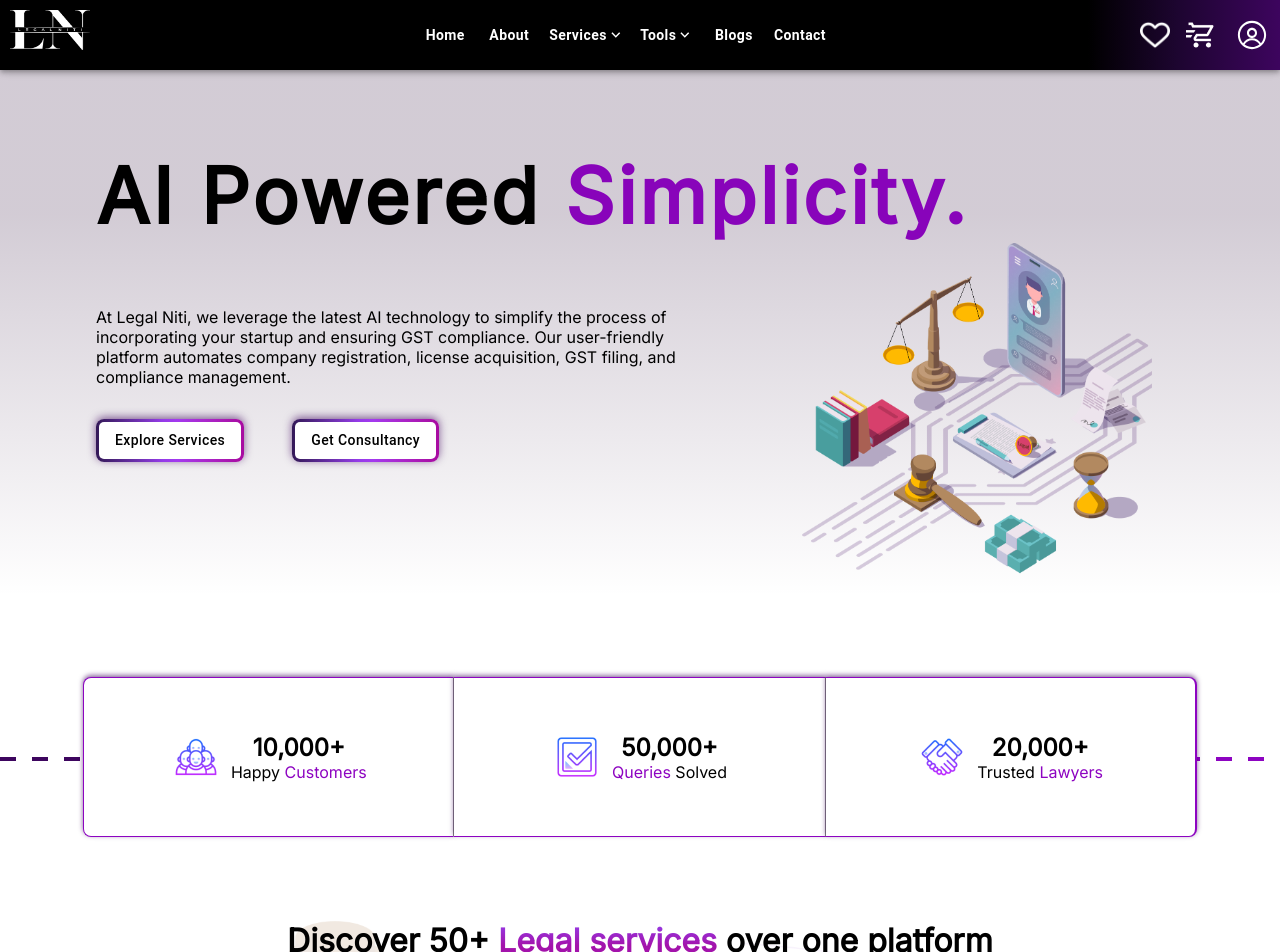
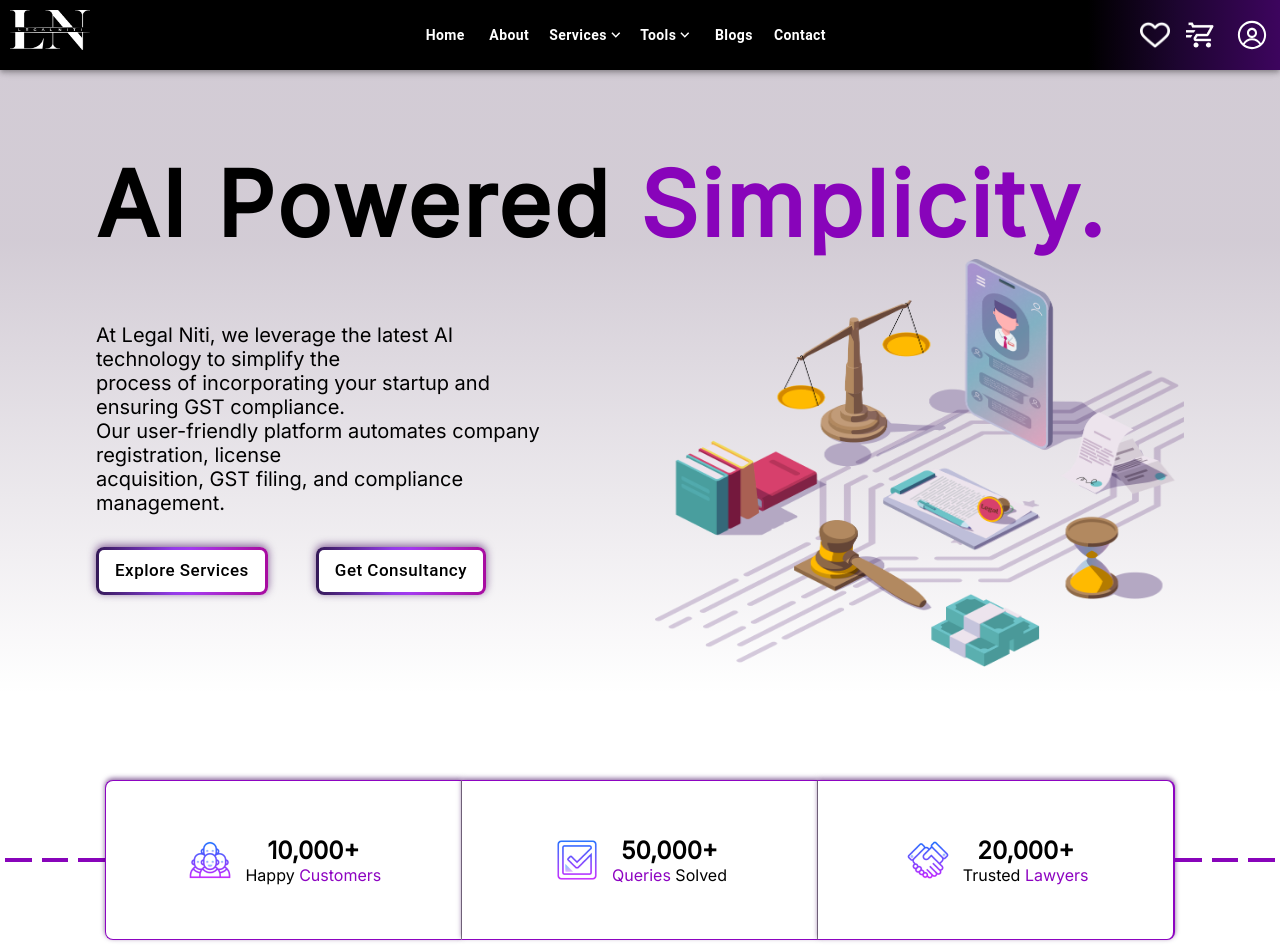
Before and after one commit to Bipulkumarsingh01/legalnitifrontend, a React (Vite) app: page / in a window 1280 px wide. Shown: the top 952 px of the page. Built offline with nearby package versions, Linux system fonts and the light colour scheme; a web font is replaced by a local one.

Commit message:
done with ai lnaiinfograph  part

```diff
--- a/src/ThemeConfig.tsx
+++ b/src/ThemeConfig.tsx
@@ -176,7 +176,8 @@
             boxShadow: "0px -1.75906px 9px rgba(61, 5, 94, 0.63)",
             borderRadius: "var(--lnai-primary-border-radius)",
             "&:hover": {
-              color: "black",
+              color: "white",
+              background: "black",
             },
           },
         },
--- a/src/components/LNAILandingView/LNAIAiPowered/LNAIAiPowered.css
+++ b/src/components/LNAILandingView/LNAIAiPowered/LNAIAiPowered.css
@@ -11,8 +11,11 @@
 
 .lnai-landing-view-about-ai-heading {
   font-weight: 600;
-  font-size: 4.8rem;
+  font-size: 5.625rem;
   letter-spacing: 0.188rem;
+  font-style: normal;
+  font-weight: 600;
+  line-height: normal;
 }
 
 .lnai-landing-view-about-ai-details {
@@ -20,7 +23,8 @@
 }
 
 .lnai-landing-view-about-ai-details p {
-  width: 90%;
+  width: 100%;
+  font-size: 20px;
 }
 
 .lnai-landing-view-about-ai-buttons-container {
@@ -28,8 +32,16 @@
   margin-top: 2rem;
   gap: 3rem;
 }
-
+.lnai-landing-view-about-ai-buttons-container button {
+  font-size: 17px;
+}
+/* changes */
+.lnai-landing-view-about-ai-image {
+  margin-left: 110px;
+}
 .lnai-landing-view-about-ai-image img {
-  margin-right: 2rem;
+  width: 529.46px;
+  height: 432px;
+  /* margin-right: 2rem; */
   /* margin-top: -1.7rem; */
 }
--- a/src/components/LNAILandingView/LNAIAiPowered/LNAIAiPowered.tsx
+++ b/src/components/LNAILandingView/LNAIAiPowered/LNAIAiPowered.tsx
@@ -12,9 +12,12 @@
       <div className="lnai-landing-page-about-ai-details-and-image-container">
         <div className="lnai-landing-view-about-ai-details">
           <p>
-            At Legal Niti, we leverage the latest AI technology to simplify the
-            process of incorporating your startup and ensuring GST compliance.
-            Our user-friendly platform automates company registration, license
+            At Legal Niti, we leverage the latest AI technology to simplify the{" "}
+            <br />
+            process of incorporating your startup and ensuring GST compliance.{" "}
+            <br />
+            Our user-friendly platform automates company registration, license{" "}
+            <br />
             acquisition, GST filing, and compliance management.
           </p>
           <div className="lnai-landing-view-about-ai-buttons-container">
@@ -25,7 +28,7 @@
         </div>
 
         <div className="lnai-landing-view-about-ai-image">
-          <img src={LNAILandingAboutAI} alt="ai" width={350} height={350} />
+          <img src={LNAILandingAboutAI} alt="ai" />
         </div>
       </div>
     </div>
--- a/src/components/LNAILandingView/LNAIInfoGraph/LNAIInfoGraph.tsx
+++ b/src/components/LNAILandingView/LNAIInfoGraph/LNAIInfoGraph.tsx
@@ -8,6 +8,11 @@
   return (
     <div>
       <div className="lnai-info-graph-main-container">
+        <div className="inner-dashes-logic">
+          <hr />
+          <hr />
+          <hr />
+        </div>
         <div className="lnai-info-graph-detail-container-1">
           <img src={Crowd} alt="Trusted Lawyers" width={50} height={50} />
           <div className="lnai-info-graph-detail-number-container">
@@ -24,7 +29,6 @@
             </p>
           </div>
         </div>
-
         <div className="lnai-info-graph-detail-container-2">
           <img src={Tick} alt="Queries Solved" width={50} height={50} />
           <div className="lnai-info-graph-detail-number-container">
@@ -41,7 +45,6 @@
             </p>
           </div>
         </div>
-
         <div className="lnai-info-graph-detail-container-3">
           <img src={Handshake} alt="Trusted Lawyers" width={50} height={50} />
           <div className="lnai-info-graph-detail-number-container">
@@ -58,8 +61,14 @@
             </p>
           </div>
         </div>
+        <div className="inner-dashes-logic">
+          <hr />
+          <hr />
+          <hr />
+        </div>
       </div>
-      <hr className="lnai-landing-view-info-graph-dashed-gradient-line" />
+
+      {/* <hr className="lnai-landing-view-info-graph-dashed-gradient-line" /> */}
     </div>
   );
 };
--- a/src/components/LNAILandingView/LNAIInfoGraph/LNAIInfograph.css
+++ b/src/components/LNAILandingView/LNAIInfoGraph/LNAIInfograph.css
@@ -1,8 +1,22 @@
 .lnai-info-graph-main-container {
   display: flex;
   justify-content: center;
+  flex-direction: row;
+  align-items: center;
+  padding: 5px;
 }
-
+.inner-dashes-logic {
+  display: flex;
+  flex-direction: row;
+  justify-content: space-between;
+  align-items: center;
+  gap: 10px;
+  width: 100px;
+}
+.inner-dashes-logic hr {
+  border: 2px solid #8804ba;
+  width: 30px;
+}
 /* .lnai-info-graph-main-container::before {
   content: "---";
   font-size: 3.5rem;
@@ -77,8 +91,9 @@
   width: 29%;
 }
 
-.lnai-landing-view-info-graph-dashed-gradient-line {
+/* .lnai-landing-view-info-graph-dashed-gradient-line {
   height: 4px;
+  background: goldenrod;
   background-image: linear-gradient(
       90deg,
       transparent,
@@ -89,8 +104,4 @@
     var(--lnai-purple-gradient-background);
   background-size: 2rem 1rem, 100% 1rem;
   border: none;
-  position: relative;
-  left: 0px;
-  top: -5rem;
-  z-index: -1;
-}
+} */
```
